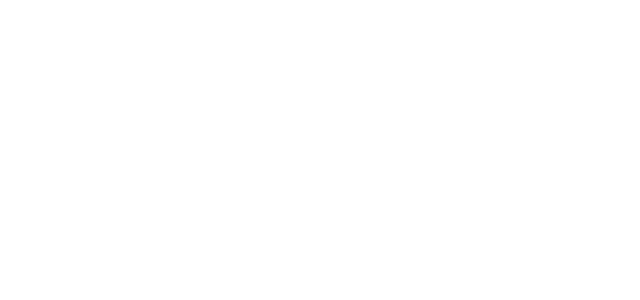
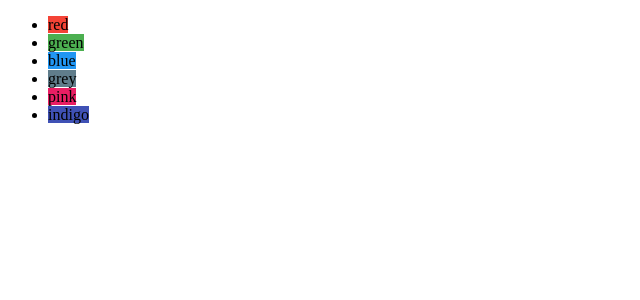
Before and after one commit to Dima-Os/react-study, a React (Create React App) app: page / in a window 1280 px wide. Shown: the top 300 px of the page, without its empty margins (0-640 px from the left). Built offline with nearby package versions, Linux system fonts and the light colour scheme.

Commit message:
added color-picker files

```diff
--- /dev/null
+++ b/src/App.jsx
@@ -0,0 +1,6 @@
+import ColorPicker from './components/ColorPicker';
+import colorPickerOptions from './colorPickerOptions.json';
+const App = () => {
+  return <ColorPicker options={colorPickerOptions} />;
+};
+export default App;
--- /dev/null
+++ b/src/colorPickerOptions.json
@@ -0,0 +1,26 @@
+[
+  {
+    "label": "red",
+    "color": "#F44336"
+  },
+  {
+    "label": "green",
+    "color": "#4CAF50"
+  },
+  {
+    "label": "blue",
+    "color": "#2196F3"
+  },
+  {
+    "label": "grey",
+    "color": "#607D8B"
+  },
+  {
+    "label": "pink",
+    "color": "#E91E63"
+  },
+  {
+    "label": "indigo",
+    "color": "#3F51B5"
+  }
+]
--- /dev/null
+++ b/src/components/ColorPicker/ColorPicker.jsx
@@ -0,0 +1,17 @@
+const ColorPickerLable = ({ el }) => {
+  return <span style={{ backgroundColor: el.color }}>{el.label}</span>;
+};
+
+const ColorPicker = ({ options }) => {
+  return (
+    <ul>
+      {options.map(option => (
+        <li key={option.lable}>
+          <ColorPickerLable el={option} key={option.color} />
+        </li>
+      ))}
+    </ul>
+  );
+};
+
+export default ColorPicker;
--- /dev/null
+++ b/src/components/ColorPicker/index.js
@@ -0,0 +1 @@
+export { default } from './ColorPicker';
--- a/src/index.js
+++ b/src/index.js
@@ -1,7 +1,9 @@
 import React from 'react';
 import ReactDOM from 'react-dom';
-
+import App from './App';
 ReactDOM.render(
-  <React.StrictMode></React.StrictMode>,
+  <React.StrictMode>
+    <App />
+  </React.StrictMode>,
   document.getElementById('root'),
 );
```
